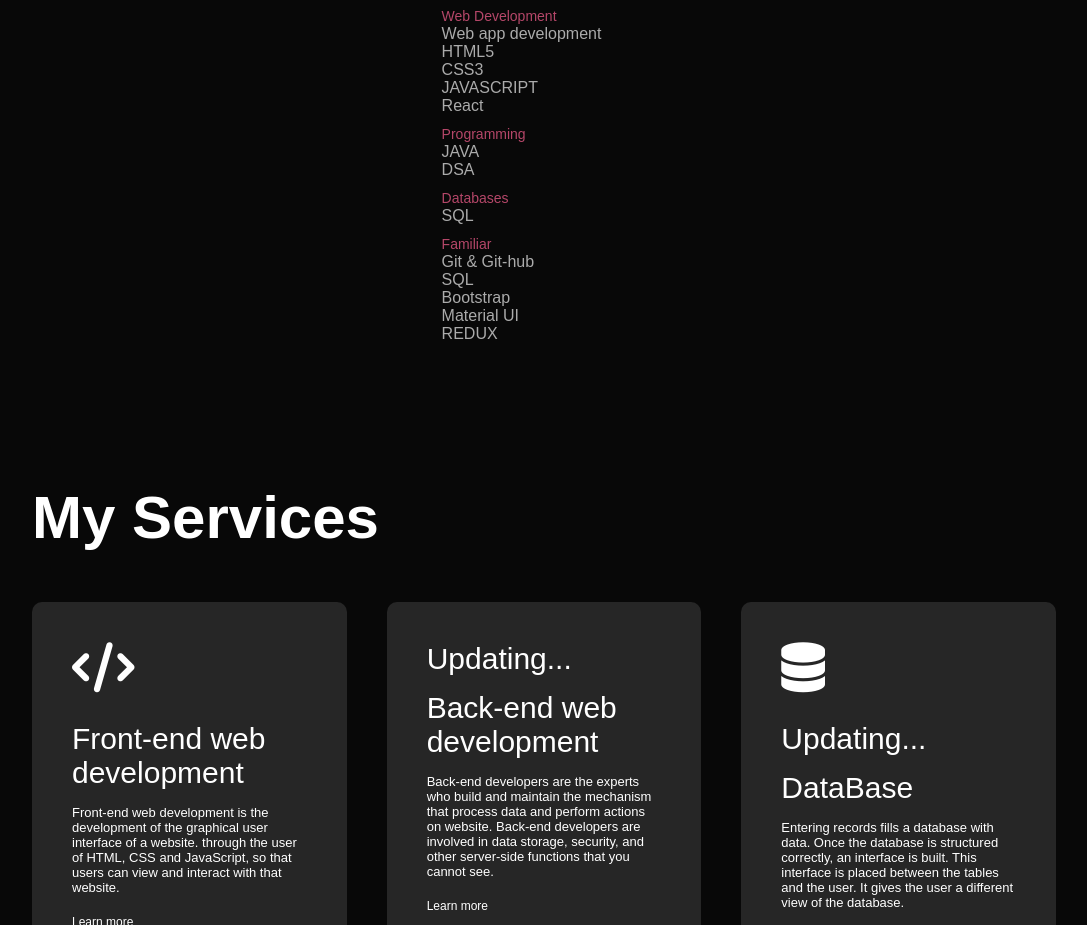
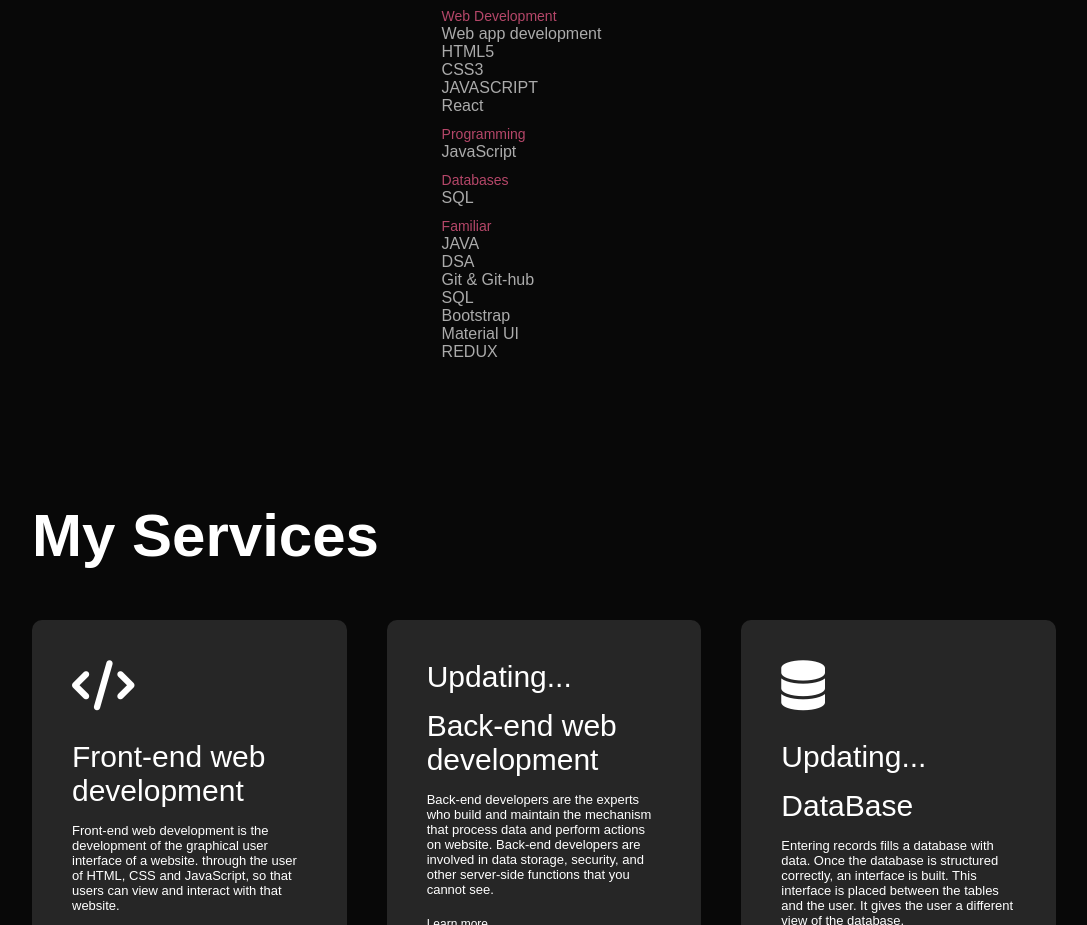
Before and after one commit to monikamaurya77/Portfolio1, a plain HTML site: page index.html in a window 1280 px wide. Shown: the part 1187-2112 px from the top of the page, without its empty margins (96-1183 px from the left). Drawn offline with Linux system fonts and the light colour scheme; some icons are missing.

Commit message:
Update index.html

```diff
--- a/index.html
+++ b/index.html
@@ -64,9 +64,9 @@
 							<li><span>UI/UX</span><br>Designing Web/App interfaces</li>
 							<li><span>Web Development</span><br>Web app
 								development<br>HTML5<br>CSS3<br>JAVASCRIPT<br>React</li>
-							<li><span>Programming</span><br>JAVA<br>DSA</li>
+							<li><span>Programming</span><br>JavaScript</li>
 							<li><span>Databases</span><br>SQL</li>
-							<li><span>Familiar</span><br>Git & Git-hub<br>SQL<br>Bootstrap<br>Material UI<br>REDUX</li>
+							<li><span>Familiar</span><br>JAVA<br>DSA<br>Git & Git-hub<br>SQL<br>Bootstrap<br>Material UI<br>REDUX</li>
 						</ul>
 
 					</div>
```
